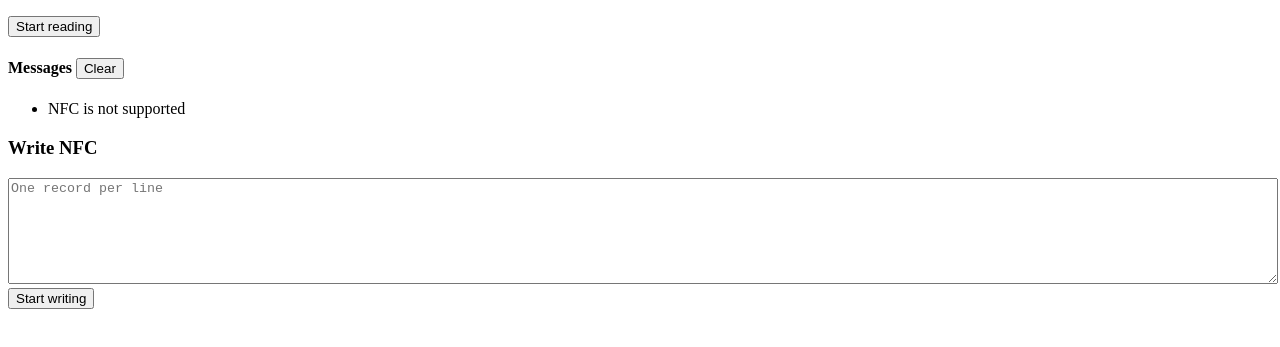
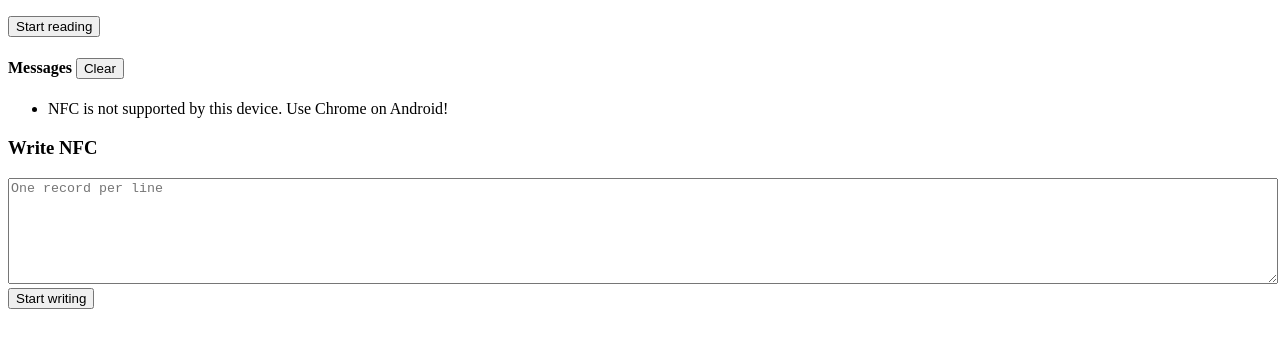
Before and after one commit to danielzotti/nfc-playground, a website: page index.html in a window 1280 px wide. Shown: the part 105-452 px from the top of the page. Drawn offline with Linux system fonts and the light colour scheme.

Commit message:
Fix error message

```diff
--- a/index.html
+++ b/index.html
@@ -46,8 +46,8 @@
     stopWriteButton.style.display = "none";
 
     if (!('NDEFReader' in window)) {
-        printMessage("NFC is not supported");
-        throw new Error("NFC not supported by this device. Use Chrome on Android!");
+        printMessage("NFC is not supported by this device. Use Chrome on Android!");
+        throw new Error("NFC not supported!");
     }
 
     clearMessagesButton.addEventListener("click", clearMessages)
```
